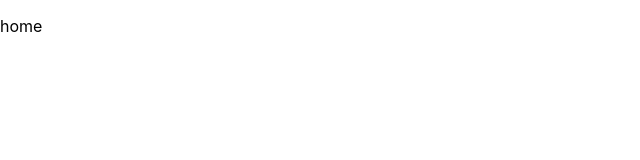
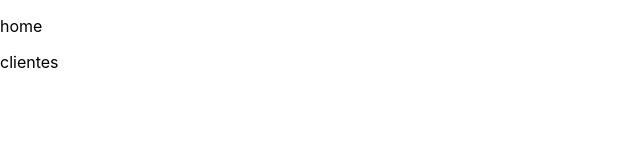
Before and after one commit to adrian1426/react-router, a React (Create React App) app: page / in a window 1280 px wide. Shown: the top 160 px of the page, without its empty margins (0-640 px from the left). Built offline with nearby package versions, Linux system fonts and the light colour scheme.

Commit message:
diferentes formas de renderizar con Route

```diff
--- a/src/App.js
+++ b/src/App.js
@@ -8,8 +8,32 @@ function App() {
   return (
     <BrowserRouter>
       <Route path='/' exact component={Home} />
-      <Route path='/productos/' strict component={Productos} />
-      <Route path='/Clientes' sensitive component={Clientes} />
+
+      {/*
+       el método componente utiliza internamente el React.createElement
+       por lo tanto por cada renderizado react creará un nuevo componente
+       */}
+      <Route path='/componente' component={() => (<div>Hola amigos</div>)} />
+
+      {/*
+       React recomienda utilizar render, cuando los componentes son funcionales
+       para no crearlos varios veces con component
+       */}
+      <Route path='/productos' render={Productos} />
+
+      {/*
+       Siempre será renderizado
+       */}
+      <Route path='/clientes'>
+        {
+          (props) => {
+            console.log(props);
+            return (
+              <Clientes />
+            )
+          }
+        }
+      </Route>
     </BrowserRouter>
   );
 }
```
